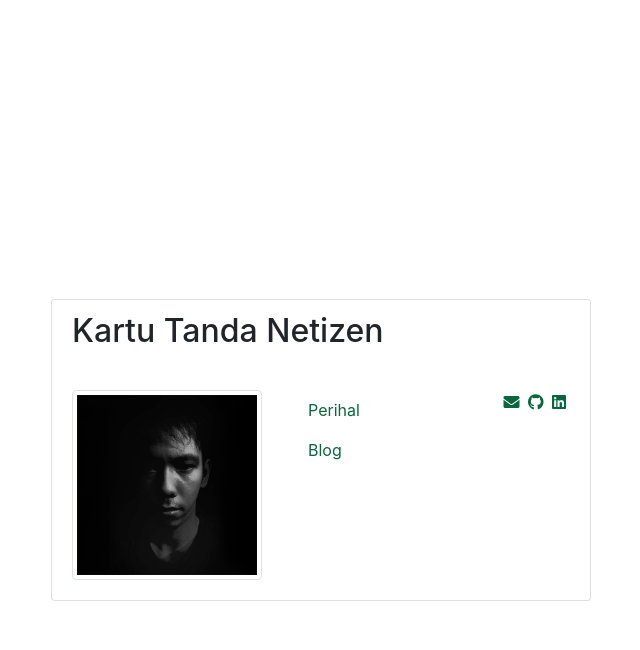
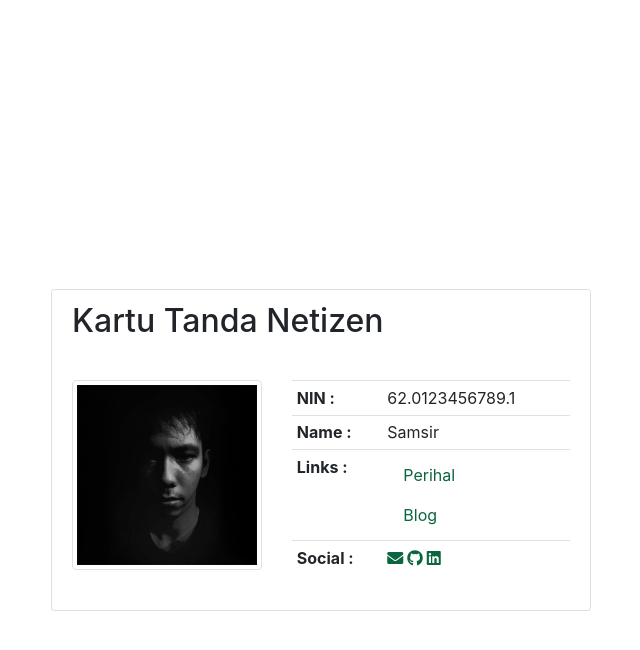
Before and after one commit to samsir/rumah, a Jekyll site: the page built from index.md, in a window 1280 px wide. Shown: the top 650 px of the page, without its empty margins (319-959 px from the left). Built offline with Jekyll 4.4.1, drawn with Linux system fonts in a browser that asks for light colours.

Commit message:
Update card.html

```diff
--- a/_includes/card.html
+++ b/_includes/card.html
@@ -9,9 +9,46 @@
                                              <a href="{{ site.url }}"><img class="img-thumbnail disable-user-select" alt="avatar" src="{{ site.baseurl }}/assets/images/ava.png" alt="{{ site.url }}"></a>
                                     </div>
 
-         <div class="col-md-7"
+         <div class="col-md-7">
+<table class="table table-sm">
+  <thead>
+  </thead>
+  <tbody>
+    <tr>
+      <th scope="row">NIN :</th>
+      <td>62.0123456789.1</td>
+    </tr>
+    <tr>
+      <th scope="row">Name :</th>
+      <td>Samsir</td>
+    </tr>
+    <tr>
+      <th scope="row">Links :</th>
+      <td>
+         <!-- Nav links -->
+         <nav class="nav flex-column">
+            {% for entry in site.data.navigation %}
+            {% assign sublinks = entry.sublinks %}
+            {% if sublinks %}
+            <div class="dropdown multi-menu">
+                <a class="nav-link dropdown-toggle" href="javascript:void(0)" role="button" data-toggle="dropdown" aria-haspopup="true" aria-expanded="false">{{ entry.title }}</a>
+                <div class="dropdown-menu sub-menu">
+                    {% for sublink in sublinks %}
+                    <a class="dropdown-item text-decoration-none" href="{{ site.baseurl }}{{ sublink.url }}">{{ sublink.title }}</a>
+                    {% endfor %}
+                </div>
+            {% else %}
+            <a class="nav-link" href="{{ site.baseurl }}{{ entry.url }}">{{ entry.title }}</a>
+            {% endif %}
+            {% endfor %}
+        </nav>
+      </td>
+    </tr>
+    <tr>
+      <th scope="row">Social :</th>
+      <td>
         <!-- Social links -->
-        <div class="float-right">
+        <div class="nav">
             {%- for link in site.socials-links -%}
             {%- assign curkey = link[0] -%}
             {%- assign element = site.data.socials[curkey] -%}
@@ -32,24 +69,12 @@
             </a>
             {%- endfor -%}
         </div>
+      </td>
+    </tr>
+  </tbody>
+</table>
 
-        <nav class="nav flex-column">
-            {% for entry in site.data.navigation %}
-            {% assign sublinks = entry.sublinks %}
-            {% if sublinks %}
-            <div class="dropdown multi-menu">
-                <a class="nav-link dropdown-toggle" href="javascript:void(0)" role="button" data-toggle="dropdown" aria-haspopup="true" aria-expanded="false">{{ entry.title }}</a>
-                <div class="dropdown-menu sub-menu">
-                    {% for sublink in sublinks %}
-                    <a class="dropdown-item text-decoration-none" href="{{ site.baseurl }}{{ sublink.url }}">{{ sublink.title }}</a>
-                    {% endfor %}
-                </div>
-            {% else %}
-            <a class="nav-link" href="{{ site.baseurl }}{{ entry.url }}">{{ entry.title }}</a>
-            {% endif %}
-            {% endfor %}
-        </nav>
-    </div>
+</div>
 </div>
 </div>
 </div>
```
